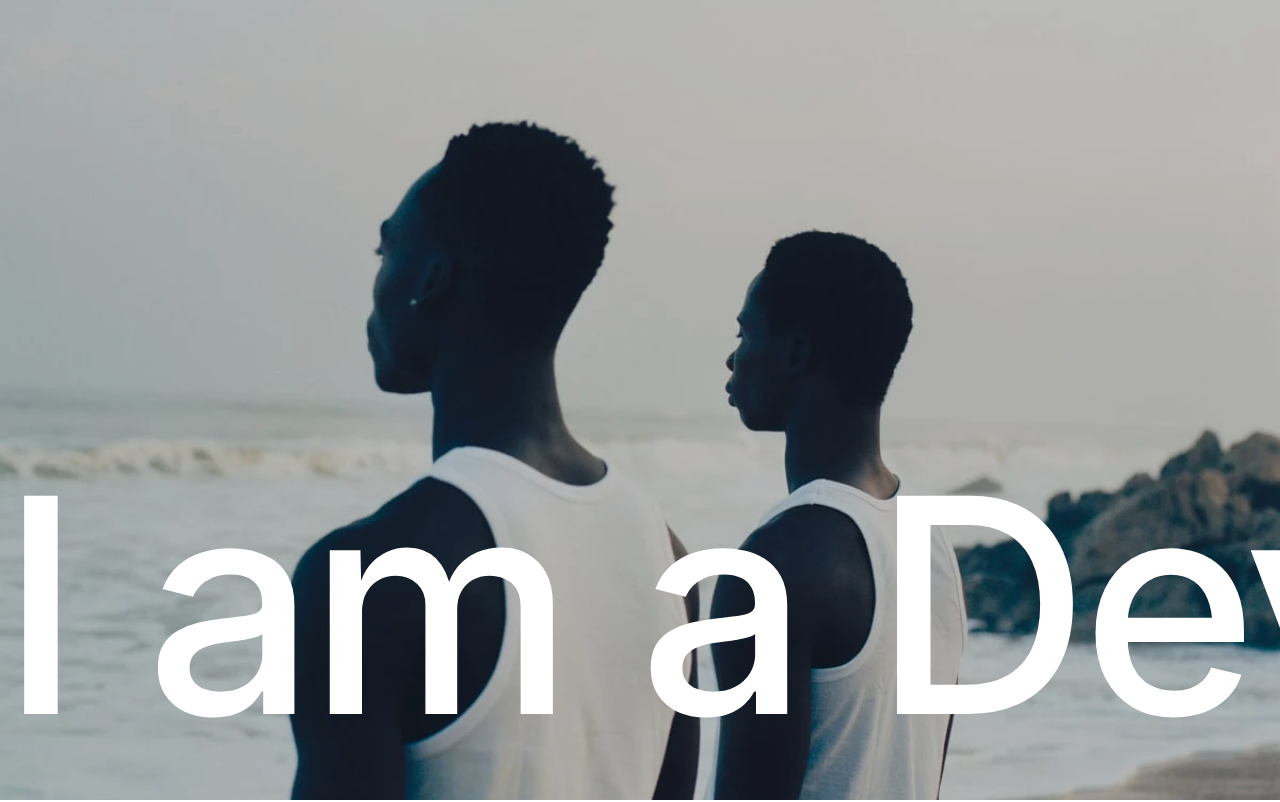
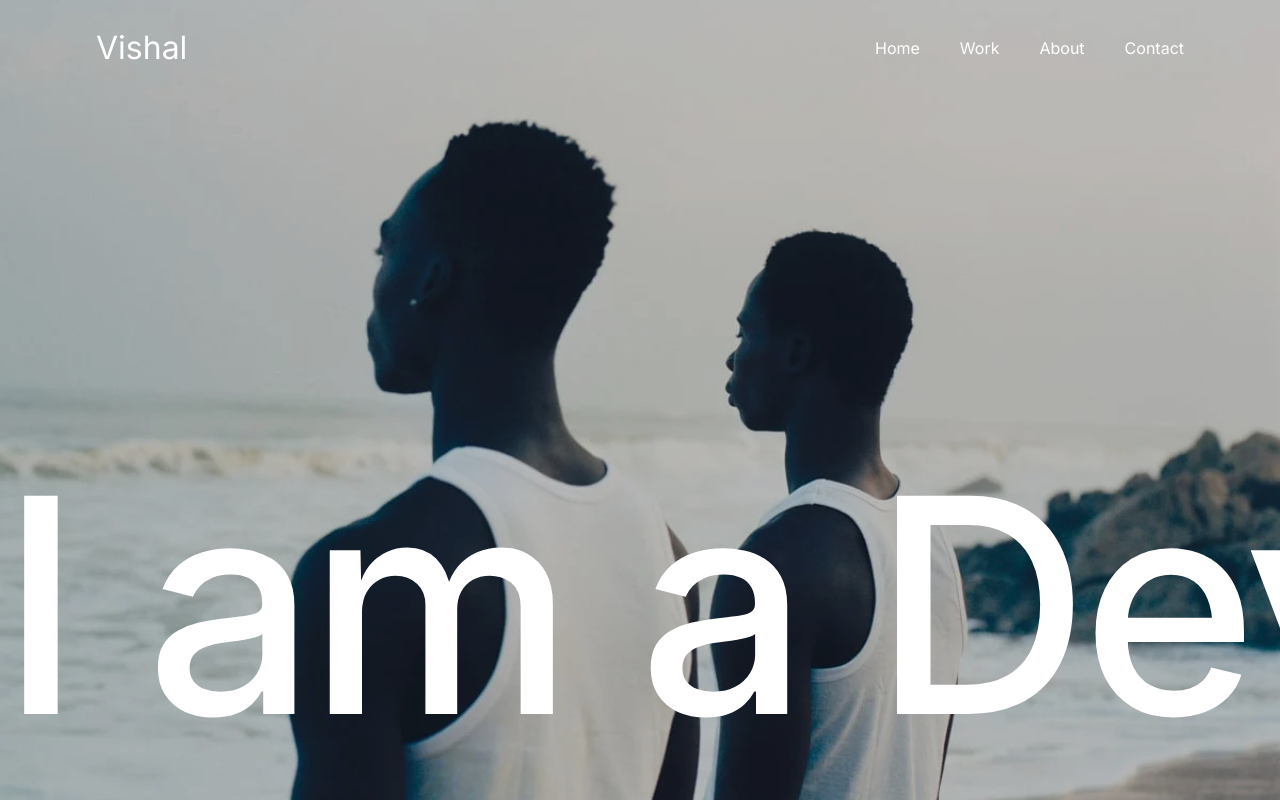
Before and after one commit to Mvishal123/animations-css, a Next.js app in the folder advanced-stuff/landingpage-dennis-recreate/: page / in a window 1280 px wide. Shown: the top 802 px of the page. Built offline with nearby package versions, Linux system fonts and the light colour scheme.

Commit message:
add header

```diff
--- a/advanced-stuff/landingpage-dennis-recreate/src/components/header.tsx
+++ b/advanced-stuff/landingpage-dennis-recreate/src/components/header.tsx
@@ -45,6 +45,18 @@ const Header = () => {
   });
   return (
     <header className="">
+      <main className="px-12 md:px-24 absolute top-6 z-[100] items-center flex justify-between w-full">
+        <div className="text-[1.5rem] md:text-[2rem]">Vishal</div>
+        <nav>
+          <ul className="flex gap-3 md:gap-10 items-center">
+            {navItems.map((item, index) => (
+              <li key={item.title}>
+                <Link href={item.href}>{item.title}</Link>{" "}
+              </li>
+            ))}
+          </ul>
+        </nav>
+      </main>
       <button
         ref={menuRef}
         onClick={() => setIsMenuOpen((prev) => !prev)}
```
